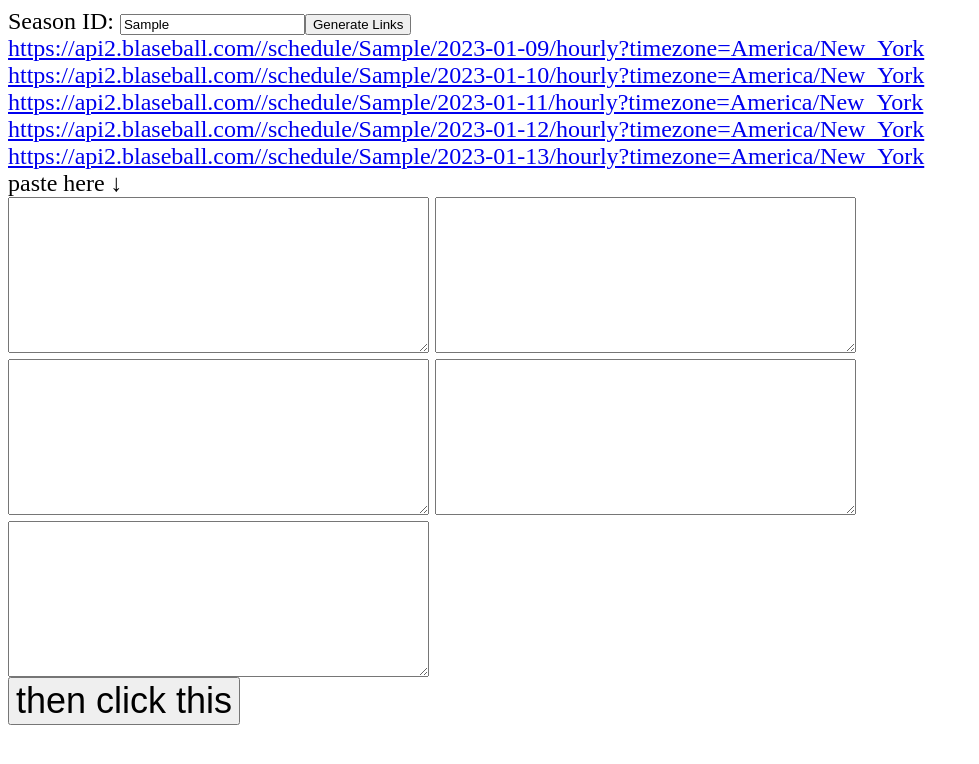
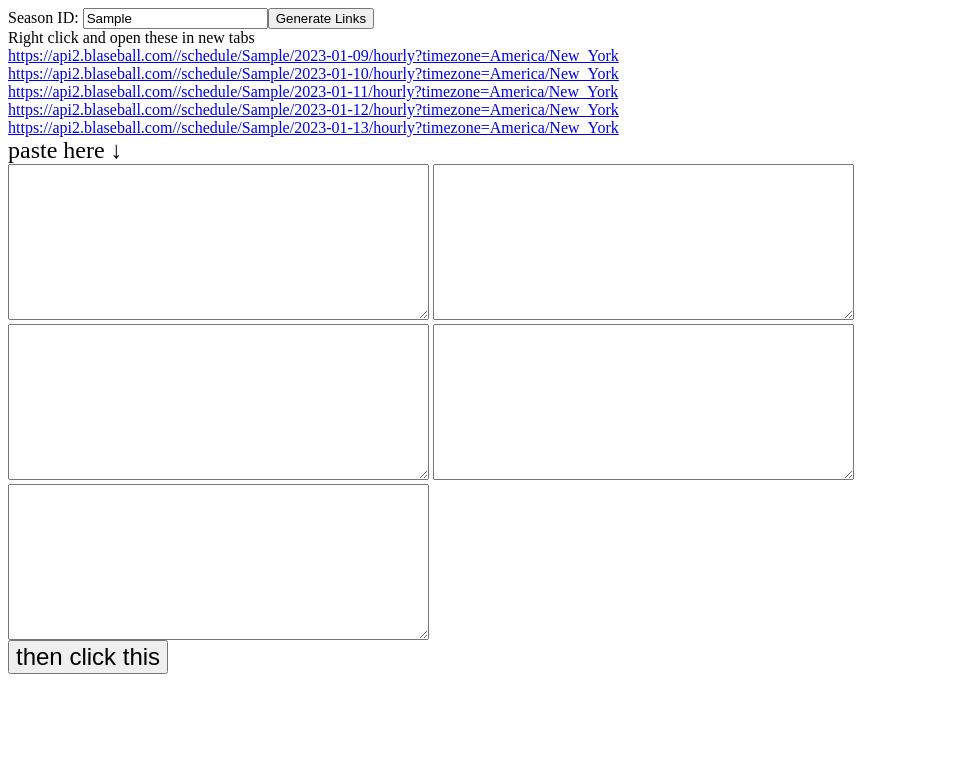
Before and after one commit to lgmbldm/blaseball-bet-stats, a plain HTML site: page index.html in a window 1280 px wide. Both pictures are taken after typing "Sample" into the empty fields and a click on the button "Generate Links". Shown: the whole page, without its empty margins (0-979 px from the left). Drawn offline with Linux system fonts and the light colour scheme.

Commit message:
Fix style, instructions for opening links

```diff
--- a/index.html
+++ b/index.html
@@ -12,7 +12,7 @@
     Season ID: <input type="text" id="season"></input><button onClick="generateLinks()">Generate Links</button>
     <div id="links"></div>
   </div>
-  <div>paste here &darr;</div>
+  <div id="instructions">paste here &darr;</div>
   <textarea cols="50" rows="10"></textarea>
   <textarea cols="50" rows="10"></textarea>
   <textarea cols="50" rows="10"></textarea>
--- a/script.js
+++ b/script.js
@@ -105,7 +105,7 @@ window.parseInput = async () => {
 
 window.generateLinks = () => {
   const linksDiv = document.getElementById("links");
-  linksDiv.innerHTML = "";
+  linksDiv.innerHTML = "Right click and open these in new tabs <br>";
   const season = document.getElementById("season").value;
   window.localStorage.setItem("season", season);
   const today = new Date();
--- a/style.css
+++ b/style.css
@@ -1,4 +1,5 @@
-body,
+#instructions,
+#results,
 .bigButton {
   font-size: 1.5em;
 }
```
